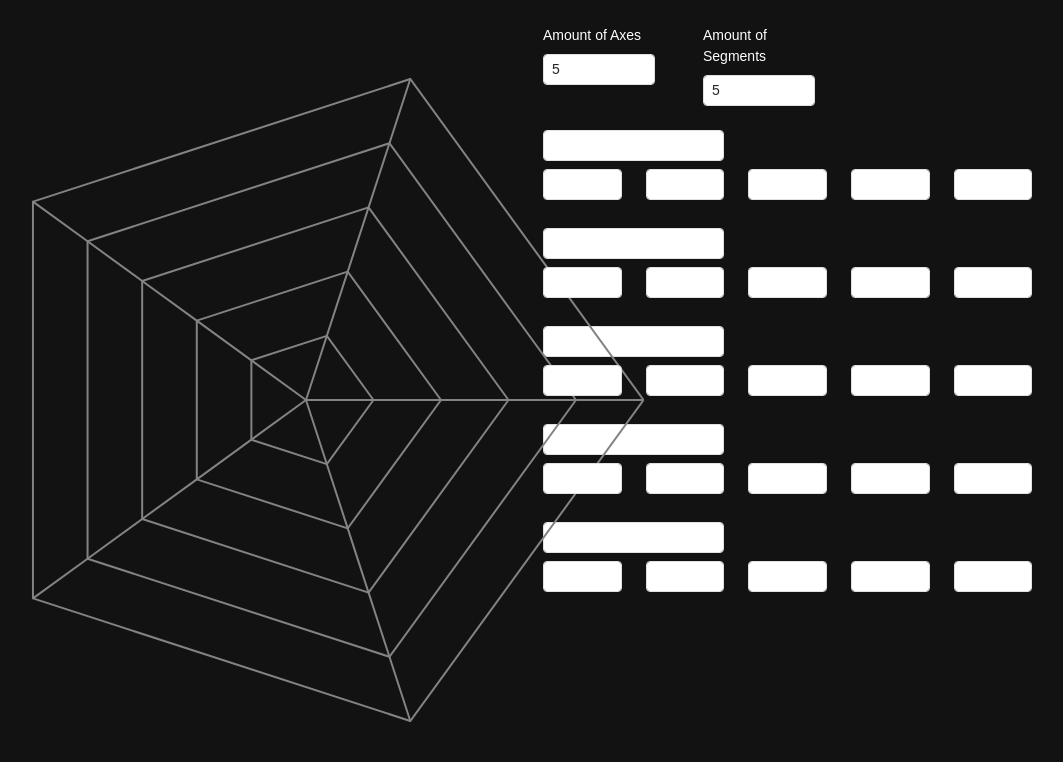
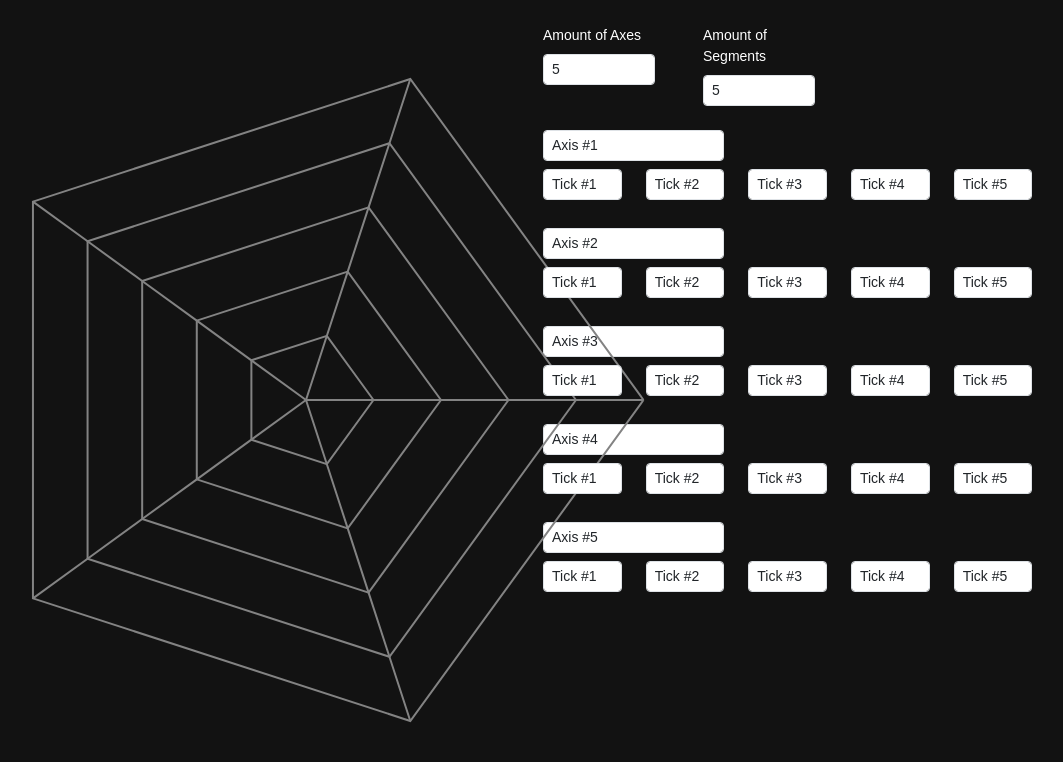
Before and after one commit to CBrather/carman-webapp, a React (Vite) app: page / in a window 1280 px wide. Shown: the top 762 px of the page, without its empty margins (121-1184 px from the left). Built offline with nearby package versions, Linux system fonts and the light colour scheme.

Commit message:
update axis and tick labels
CU-861n4upg3

```diff
--- a/src/components/Forms/AxisConfigForm.tsx
+++ b/src/components/Forms/AxisConfigForm.tsx
@@ -3,7 +3,7 @@ import { TickInput } from './Inputs/TickInput';
 import { Axis } from '../../store/types/RadarChartTypes';
 import { useDispatch } from 'react-redux';
 import { updateAxis } from '../../store/slices/RadarChartConfig';
-import { Col, Container, Form, ListGroup, Row } from 'react-bootstrap';
+import { Col, Container, Form, Row } from 'react-bootstrap';
 
 export function AxisConfigForm(props: { index: number; axis: Axis }) {
 	const dispatch = useDispatch();
@@ -11,10 +11,10 @@ export function AxisConfigForm(props: { index: number; axis: Axis }) {
   const [label, setLabel] = useState(props.axis.label)
 
 	const onInputChange = (index: number, label: string): void => {
-		const updatedAxis: Axis = { ...props.axis };
-		updatedAxis.ticks[index].label = label;
+		const axis: Axis = JSON.parse(JSON.stringify(props.axis));
+		axis.ticks[index].label = label;
 
-		dispatch(updateAxis({ index: props.index, axis: props.axis }));
+		dispatch(updateAxis({ index: props.index, axis }));
 	};
 
 	useEffect(() => {
@@ -22,7 +22,7 @@ export function AxisConfigForm(props: { index: number; axis: Axis }) {
 		const { ticks } = props.axis;
 
 		for (let i = 0; i < ticks.length; i++) {
-			newTickInputs.push(<Col key={i} md="2" className='py-1'><TickInput index={i} onInputChange={onInputChange} /></Col>);
+			newTickInputs.push(<Col key={i} md="2" className='py-1'><TickInput index={i} tick={ticks[i]} onInputChange={onInputChange} /></Col>);
 		}
 
 		setTickInputs(newTickInputs);
@@ -35,8 +35,16 @@ export function AxisConfigForm(props: { index: number; axis: Axis }) {
           <Form.Control
           className='form-control-sm'
             type="text"
+            value={label}
             onChange={(event) => {
-              setLabel(event.target.value);
+              setLabel(event.target.value)
+            }}
+            onKeyDown={(event) => {
+              if (event.key === 'Enter' || event.key === 'Tab') {
+                const  axis: Axis  = JSON.parse(JSON.stringify(props.axis))
+                axis.label = label;
+                dispatch(updateAxis({index: props.index, axis}))
+              }
             }}
           />
         </Col>
--- a/src/components/Forms/Inputs/TickInput.tsx
+++ b/src/components/Forms/Inputs/TickInput.tsx
@@ -1,15 +1,28 @@
+import { useState } from 'react';
 import { ListGroup } from 'react-bootstrap';
 import Form from 'react-bootstrap/Form';
+import { AxisTick } from '../../../store/types/RadarChartTypes';
 
-export function TickInput(props: { index: number; onInputChange: (index: number, label: string) => void }) {
+export function TickInput(props: { index: number; tick: AxisTick, onInputChange: (index: number, label: string) => void }) {
+  const [label, setLabel] = useState(props.tick.label);
+
 	return (
 		<ListGroup.Item>
 			<Form.Control
-      className='form-control-sm'
+        className='form-control-sm'
 				type="text"
+        value={label}
 				onChange={(event) => {
-					props.onInputChange(props.index, event.target.value);
+          setLabel(event.target.value)
 				}}
+        onBlur={_ => {
+          props.onInputChange(props.index, label)
+        }}
+        onKeyDown={(event) => {
+          if(event.key === 'Enter') {
+            props.onInputChange(props.index, label);
+          }
+        }}
 			/>
 		</ListGroup.Item>
 	);
--- a/src/store/slices/RadarChartConfig.ts
+++ b/src/store/slices/RadarChartConfig.ts
@@ -1,5 +1,5 @@
 import { createSelector, createSlice, PayloadAction } from '@reduxjs/toolkit';
-import { Axis, AxisTick } from '../types/RadarChartTypes';
+import { Axis, AxisTick, Coordinate2D } from '../types/RadarChartTypes';
 
 const SLICE_NAME = 'chartConfig';
 
@@ -38,7 +38,7 @@ export const chartConfig = createSlice({
 	reducers: {
 		incrementAxes: (state: ChartConfigState) => {
 			state.axes = JSON.parse(JSON.stringify(state.axes));
-			state.axes.push(defaultAxis(state.axes[0].ticks.length));
+			state.axes.push(newAxis(`Axis #${state.axes.length+1}`, state.axes[0].ticks.length));
 		},
 		decrementAxes: (state: ChartConfigState) => {
 			state.axes = state.axes.slice(0, -1);
@@ -47,7 +47,7 @@ export const chartConfig = createSlice({
 			const updatedAxes = JSON.parse(JSON.stringify(state.axes));
 
 			for (const axis of updatedAxes) {
-				axis.ticks = [...axis.ticks, defaultTick()];
+				axis.ticks = [...axis.ticks, newTick(`Tick #${axis.ticks.length+1}`)];
 			}
 
 			state.axes = updatedAxes;
@@ -76,32 +76,29 @@ function initDefaultAxes(): Axis[] {
 	const defaultAxes: Axis[] = [];
 
 	for (let i = 0; i < 5; i++) {
-		defaultAxes.push(defaultAxis());
+		defaultAxes.push(newAxis(`Axis #${i+1}`, 5));
 	}
 
 	return defaultAxes;
 }
 
-function defaultAxis(amountSegments: number = 5): Axis {
+function newAxis(label: string, amountSegments: number = 5): Axis {
 	const axis: Axis = {
-		label: '',
+		label,
 		ticks: []
 	};
 
 	for (let i = 0; i < amountSegments; i++) {
-		axis.ticks.push(defaultTick());
+		axis.ticks.push(newTick(`Tick #${i+1}`));
 	}
 
 	return axis;
 }
 
-function defaultTick(): AxisTick {
+function newTick(label: string, location: Coordinate2D = {x: 0, y:0}): AxisTick {
 	const tick: AxisTick = {
-		label: '',
-		location: {
-			x: 0,
-			y: 0
-		}
+		label,
+		location
 	};
 
 	return tick;
```
